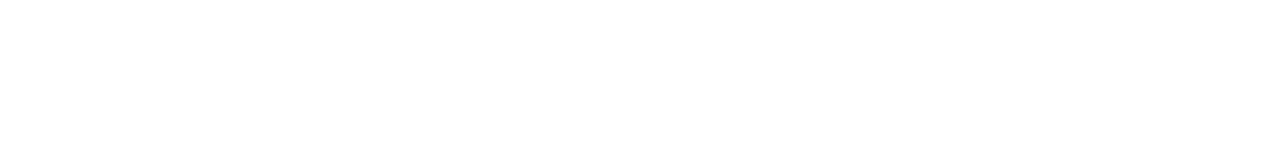
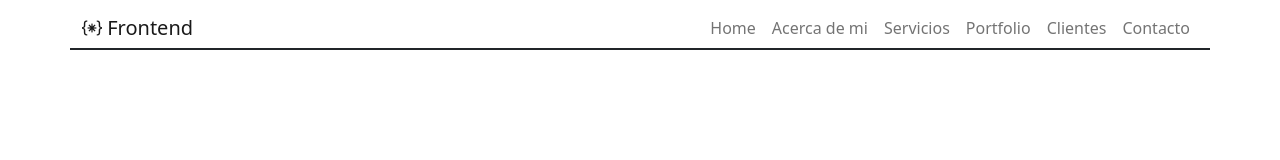
Before and after one commit to Omarcoex/Portafolio, a plain HTML site: page index.html in a window 1280 px wide. Drawn offline with nearby package versions, Linux system fonts and the light colour scheme.

Commit message:
Creo el menu

```diff
--- a/index.html
+++ b/index.html
@@ -11,16 +11,56 @@
       crossorigin="anonymous"
     />
     <link rel="stylesheet" href="style/style.css" />
+    <link
+      rel="stylesheet"
+      href="https://cdn.jsdelivr.net/npm/bootstrap-icons@1.9.1/font/bootstrap-icons.css"
+    />
   </head>
   <body>
     <!-- Cabecera portafolio -->
     <header>
       <!-- Barra menu -->
+      <nav class="navbar navbar-expand-lg navbarScroll">
+        <div class="container">
+          <a class="navbar-brand bi bi-braces-asterisk" href="#"> Frontend</a>
+          <button
+            class="navbar-toggler"
+            type="button"
+            data-bs-toggle="collapse"
+            data-bs-target="#navbarSupportedContent"
+            aria-controls="navbarSupportedContent"
+            aria-expanded="true"
+            aria-label="Toggle navigation"
+          >
+            <span class="navbar-toggler-icon"></span>
+          </button>
+          <div class="collapse navbar-collapse" id="navbarSupportedContent">
+            <ul class="navbar-nav ms-auto">
+              <li class="nav-item active">
+                <a class="nav-link" href="#home">Home</a>
+              </li>
+              <li class="nav-item">
+                <a class="nav-link" href="#about">Acerca de mi</a>
+              </li>
+              <li class="nav-item">
+                <a class="nav-link" href="#services">Servicios</a>
+              </li>
+              <li class="nav-item">
+                <a class="nav-link" href="#portfolio">Portfolio</a>
+              </li>
+              <li class="nav-item">
+                <a class="nav-link" href="#contact">Clientes</a>
+              </li>
+              <li class="nav-item">
+                <a class="nav-link" href="#ingresar">Contacto</a>
+              </li>
+            </ul>
+          </div>
+        </div>
+      </nav>
     </header>
     <!-- Body -->
-    <main>
-
-    </main>
+    <main></main>
     <!-- Pie de pagina portafolio -->
     <footer></footer>
     <!-- Bootstrap -->
--- a/style/style.css
+++ b/style/style.css
@@ -4,3 +4,7 @@
   padding: 0;
   box-sizing: border-box;
 }
+/* Encabezado */
+.container{
+  border-bottom: solid 2px;
+}
```
